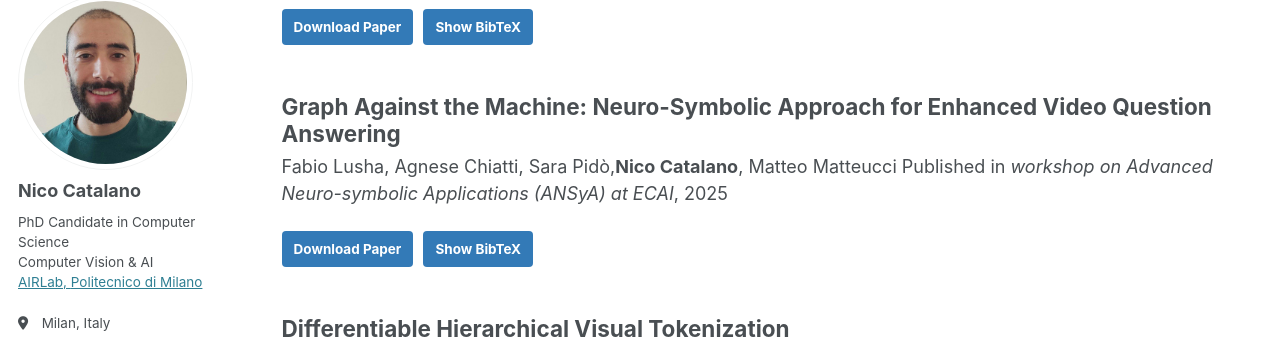
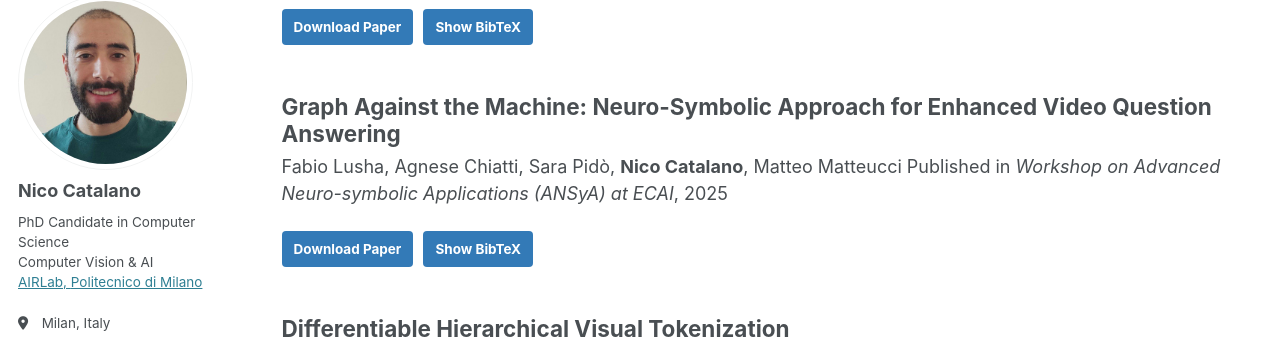
Before and after one commit to NicoCatalano/NicoCatalano.github.io, a Jekyll site: the page built from _pages/publications.html, in a window 1280 px wide and 900 px high, scrolled down 432 px. Shown: the part 104-445 px from the top of the window. Built offline with Jekyll 4.4.1, drawn with Linux system fonts in a browser that asks for light colours; some web fonts are replaced.

Commit message:
fixed typo

```diff
--- a/_pages/publications.html
+++ b/_pages/publications.html
@@ -104,8 +104,8 @@ author = {Nico Catalano and Sofia Matilde Luglio and Agnese Chiatti and Mino Spo
     <h2 class="archive__item-title" itemprop="headline">
       Graph Against the Machine: Neuro-Symbolic Approach for Enhanced Video Question Answering
     </h2>
-      Fabio Lusha, Agnese Chiatti, Sara Pidò,<b>Nico Catalano</b>, Matteo Matteucci
-    Published in <i>workshop on Advanced Neuro-symbolic Applications (ANSyA) at ECAI</i>, 2025</p>
+      Fabio Lusha, Agnese Chiatti, Sara Pidò, <b>Nico Catalano</b>, Matteo Matteucci
+    Published in <i>Workshop on Advanced Neuro-symbolic Applications (ANSyA) at ECAI</i>, 2025</p>
     <p>
       <a class="btn" href="https://ceur-ws.org/Vol-4125/paper_17.pdf" target="_blank" rel="noopener">Download Paper</a>
       <a class="btn" href="#" onclick="toggleBibtex(this); return false;">Show BibTeX</a>
```
